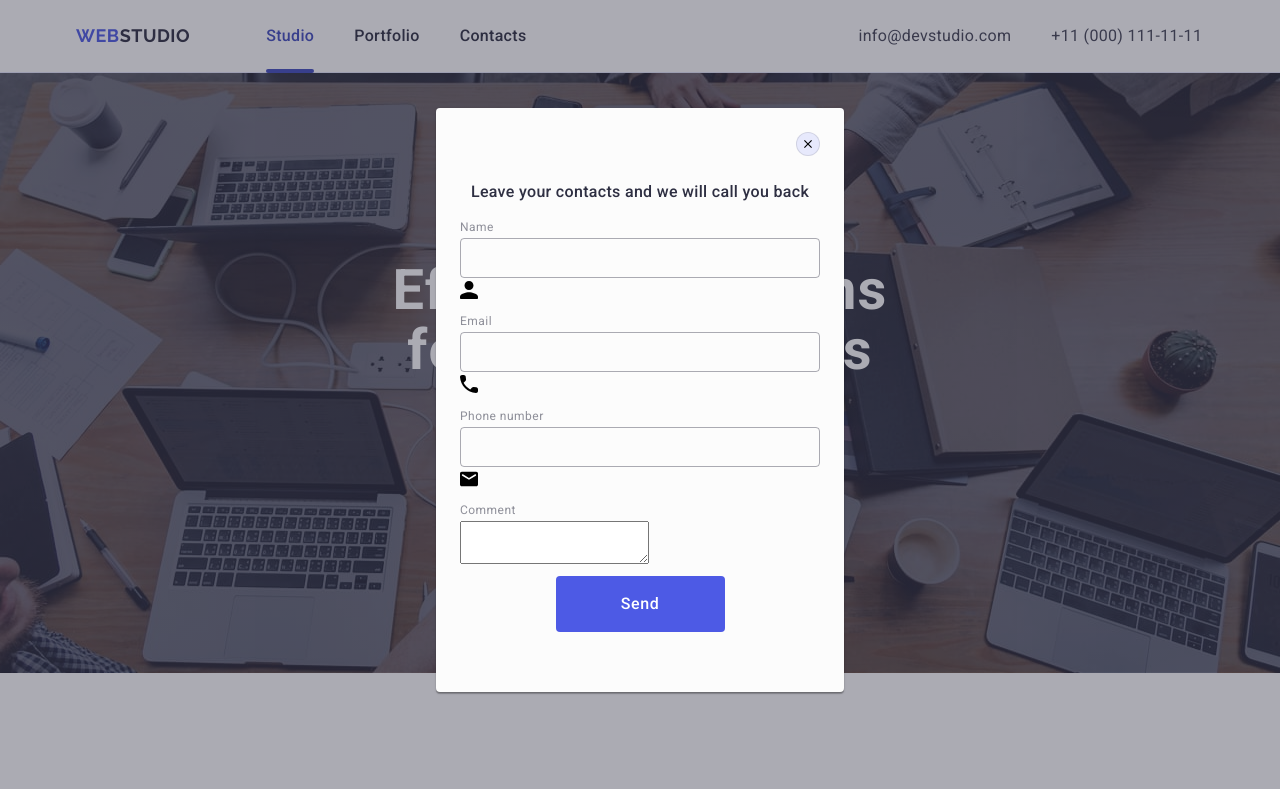
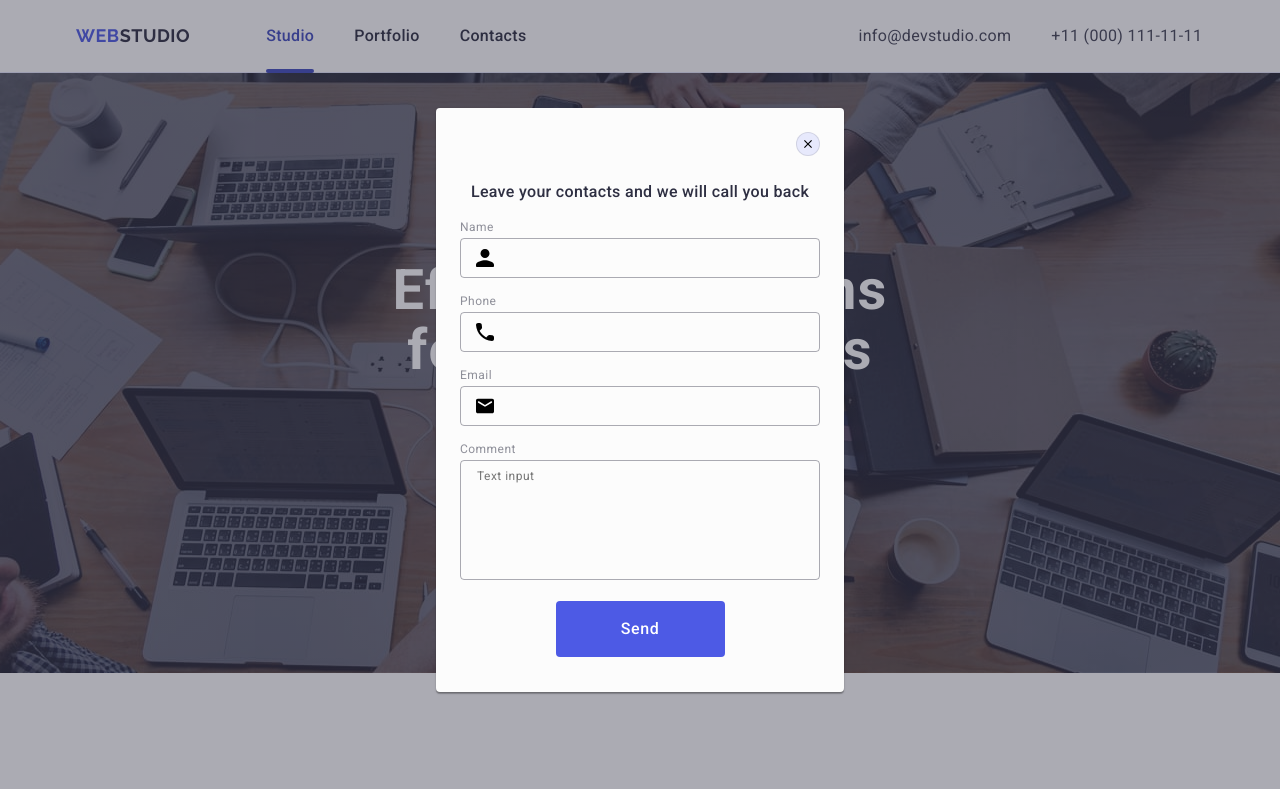
Before and after one commit to Bohdan-Melnyk477/goit-markup-hw-05, a plain HTML site: page index.html in a window 1280 px wide. Shown: the top 789 px of the page. Drawn offline with nearby package versions, Linux system fonts and the light colour scheme.

Commit message:
window styles

```diff
--- a/css/styles.css
+++ b/css/styles.css
@@ -546,6 +546,7 @@ img {
   position: relative;
 }
 .modal-form-wrapper {
+  position: relative;
 }
 .modal-form-input {
   width: 100%;
@@ -561,4 +562,33 @@ img {
   border-color: #4d5ae5;
 }
 .modal-form-icon {
+  position: absolute;
+  left: 16px;
+  top: 50%;
+  transform: translateY(-50%);
+  transition: fill 250ms cubic-bezier(0.4, 0, 0.2, 1);
 }
+.modal-form-icon:focus {
+  fill: #4d5ae5;
+}
+.modal-form-field {
+  margin-bottom: 16px;
+}
+.form-textarea {
+  width: 100%;
+  height: 120px;
+  font-size: 12px;
+  line-height: 1.17;
+  letter-spacing: 0.04em;
+  color: rgba(46, 47, 66, 0.4);
+  border: 1px solid rgba(46, 47, 66, 0.4);
+  border-radius: 4px;
+  background-color: transparent;
+  padding: 8px 16px;
+  outline: transparent;
+  resize: none;
+  transition: border-color 250ms cubic-bezier(0.4, 0, 0.2, 1);
+}
+.form-textarea:focus {
+  border-color: #4d5ae5;
+}
--- a/index.html
+++ b/index.html
@@ -516,6 +516,21 @@
           </div>
 
           <div class="modal-form-field">
+            <label class="modal-form-label" for="user-phone">Phone</label>
+            <div class="modal-form-wrapper">
+              <input
+                class="modal-form-input"
+                type="phone"
+                id="user-phone"
+                name="user-phone"
+              />
+              <svg class="modal-form-icon" width="18" height="24">
+                <use href="./images/icons.svg#icon-tel"></use>
+              </svg>
+            </div>
+          </div>
+
+          <div class="modal-form-field">
             <label class="modal-form-label" for="user-email">Email</label>
             <div class="modal-form-wrapper">
               <input
@@ -525,23 +540,6 @@
                 name="user-email"
               />
               <svg class="modal-form-icon" width="18" height="24">
-                <use href="./images/icons.svg#icon-tel"></use>
-              </svg>
-            </div>
-          </div>
-
-          <div class="modal-form-field">
-            <label class="modal-form-label" for="user-phone"
-              >Phone number</label
-            >
-            <div class="modal-form-wrapper">
-              <input
-                class="modal-form-input"
-                type="tel"
-                id="user-phone"
-                name="user-phone"
-              />
-              <svg class="modal-form-icon" width="18" height="24">
                 <use href="./images/icons.svg#icon-email"></use>
               </svg>
             </div>
@@ -549,7 +547,12 @@
 
           <div class="modal-form-field">
             <label class="modal-form-label" for="user-comment">Comment</label>
-            <textarea name="user-comment" id="user-comment"></textarea>
+            <textarea
+              class="form-textarea"
+              name="user-comment"
+              id="user-comment"
+              placeholder="Text input"
+            ></textarea>
           </div>
 
           <button class="btn btn-accent" type="submit">Send</button>
```
